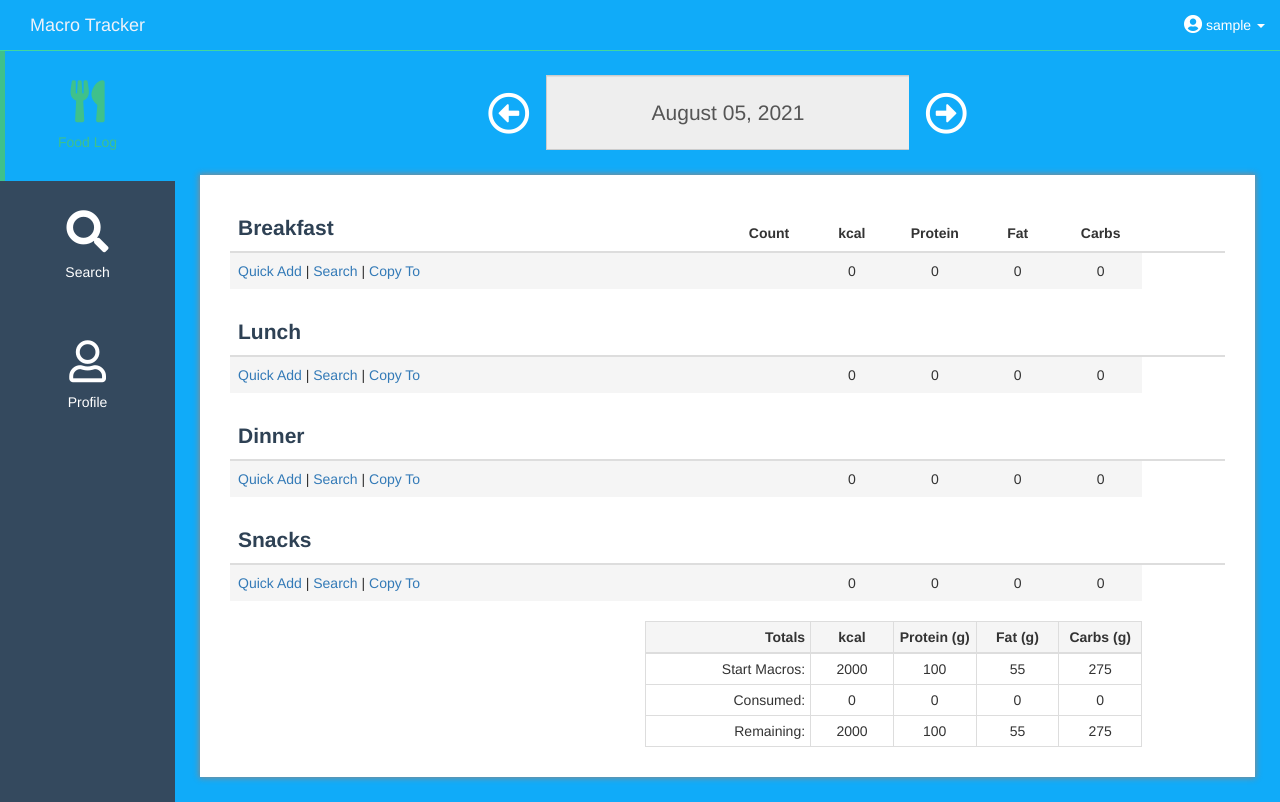
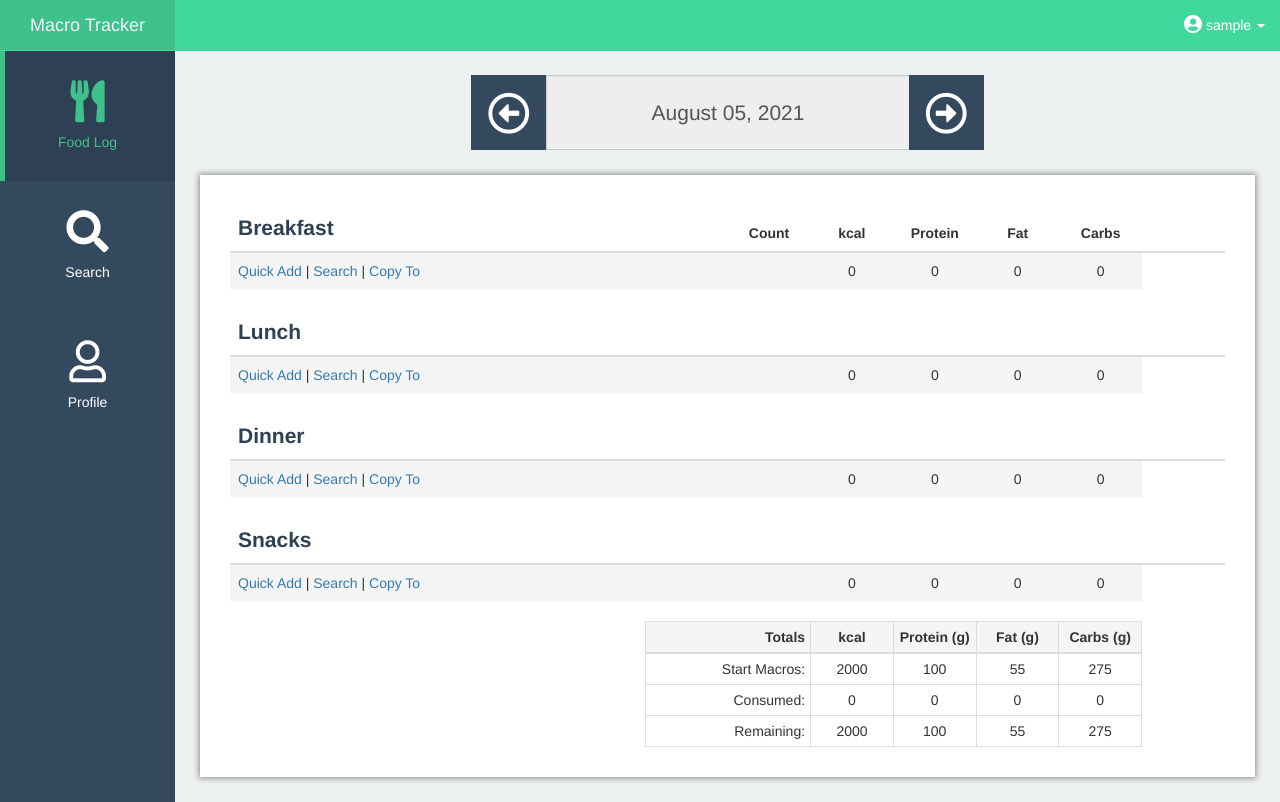
Before and after one commit to cjones0429/Capstone_MacroTracker, a Flask app: page /food_log in a window 1280 px wide. Run offline with Flask 2, Linux system fonts and the light colour scheme; the visitor is signed in with stand-in values (Sample User, id 1); data comes from the database, SQL or seed files in the repository; both versions use the stored data as it was after the commit; data that the repository does not hold is empty; some libraries are stand-ins or nearby versions.

Commit message:
fixing color issues

```diff
--- a/app/static/food_log.css
+++ b/app/static/food_log.css
@@ -4,13 +4,13 @@
     height: 75px;
     width: 75px;
     border-radius: 0 !important;
-    background-color: #10ABF9;
+    background-color: #34495E;
     color: white;
 }
 
 .custom_buttons:hover,
 .custom_buttons:active {
-    color: #10ABF9;
+    color: #3FC18B;
 }
 
 .remove-buttons {
--- a/app/static/navbar_style_custom.css
+++ b/app/static/navbar_style_custom.css
@@ -1,6 +1,6 @@
 body {
     margin-top: 50px;
-    background-color: #10ABF9;
+    background-color: #ECF0F1;
 }
 
 @media(min-width:767px) {
@@ -19,14 +19,14 @@
 }
 
 .navbar-default {
-    background-color: #10ABF9;
+    background-color: #41D89E;
     border-color: #41D89E;
 }
 
 .navbar-default .navbar-brand:hover,
 .navbar-default .navbar-brand:focus {
     color: #EEF2F9;
-    background-color: #10ABF9;
+    background-color: #3FC18B;
 }
 /* Link */
 .navbar-default .navbar-nav > li > a {
@@ -36,14 +36,14 @@
 .navbar-default .navbar-nav > li > a:hover,
 .navbar-default .navbar-nav > li > a:focus {
     color: #EEF2F9;
-    background-color: #10ABF9;
+    background-color: #2E4154;
 }
 
 .navbar-default .navbar-nav > .active > a,
 .navbar-default .navbar-nav > .active > a:hover,
 .navbar-default .navbar-nav > .active > a:focus {
     color: #3FC18B;
-    background-color: #10ABF9;
+    background-color: #2E4154;
 }
 
 @media(min-width:767px) {
@@ -62,7 +62,7 @@
 #page-wrapper {
     width: 100%;
     padding: 0;
-    background-color: #10ABF9;
+    background-color: #ECF0F1;
 }
 
 @media(min-width:767px) {
```
Also changed, not shown: app.db, app/static/search.css (line endings or trailing spaces).
